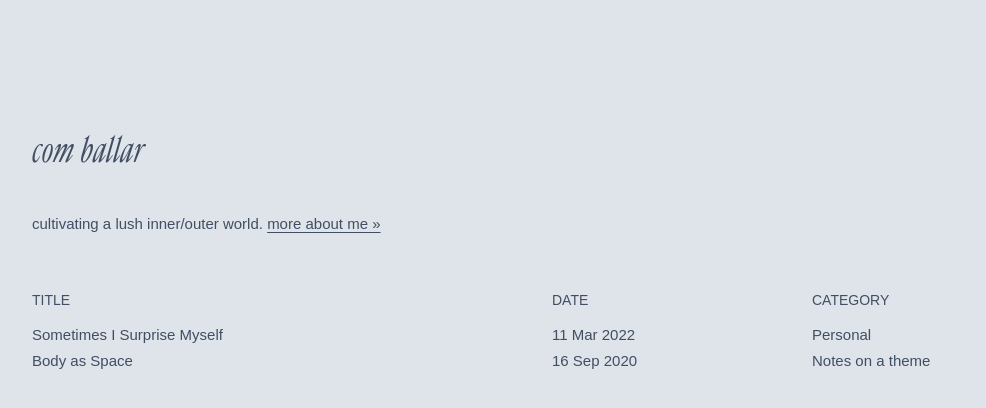
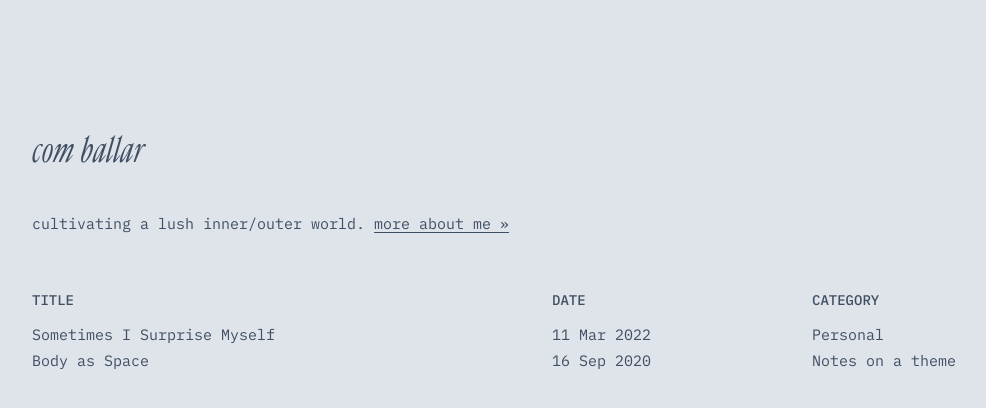
Before and after one commit to comballar/comballar.github.io, a Jekyll site: the page built from index.html, in a window 1280 px wide. Shown: the top 408 px of the page, without its empty margins (88-1074 px from the left). Built offline with Jekyll 4.4.1, drawn with Linux system fonts in a browser that asks for light colours.

Commit message:
Update base.scss

```diff
--- a/_sass/base.scss
+++ b/_sass/base.scss
@@ -6,7 +6,7 @@ $on-laptop:         800px !default;
 @import url('https://fonts.googleapis.com/css2?family=IBM+Plex+Mono:ital,wdth,wght@0,97,400..700;1,97,400..700&display=swap');
 @import url('https://fonts.googleapis.com/css2?family=Source+Serif+4:ital,opsz,wght@0,8..60,200..900;1,8..60,200..900&display=swap');
 
-$font__family:      'Instrument Sans', sans-serif;
+$font__family:      'IBM Plex Mono', monospace;
 $font__size:        15px;
 $font__line-height: 1.75;
 
```
